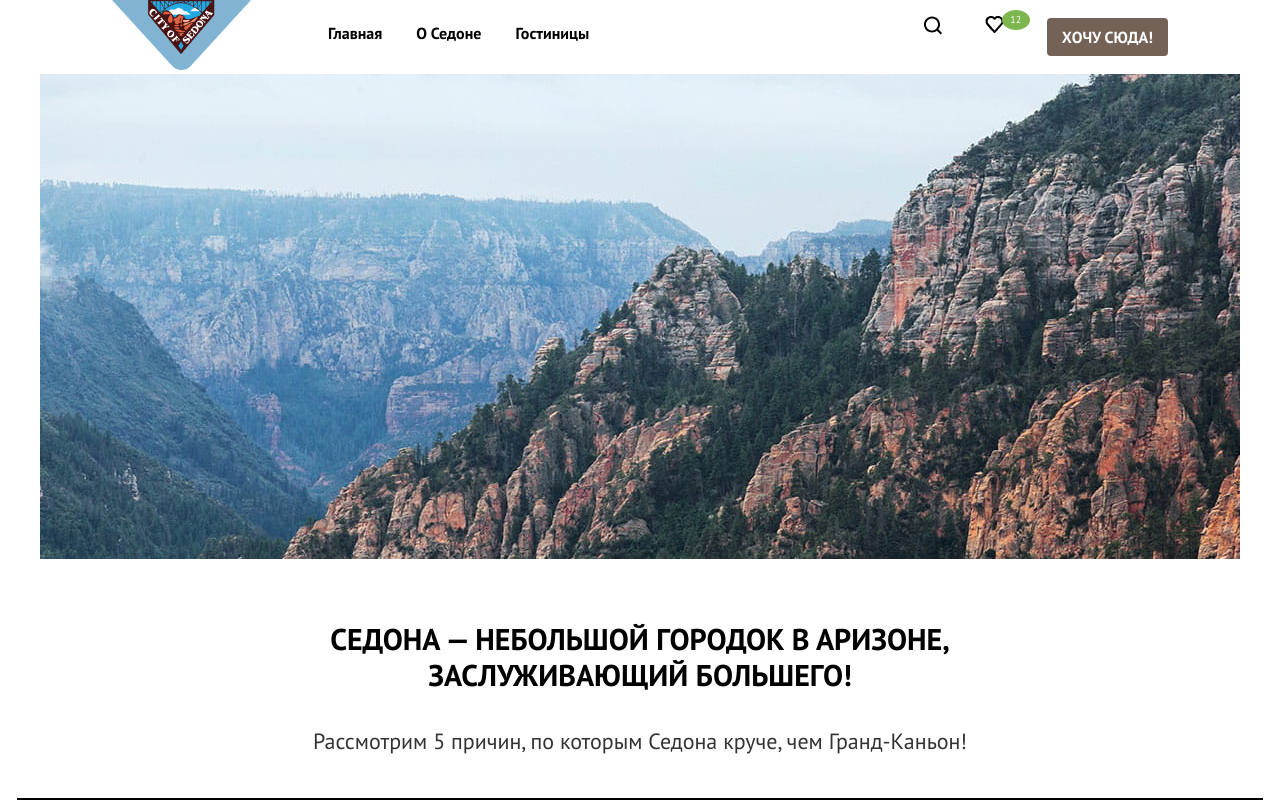
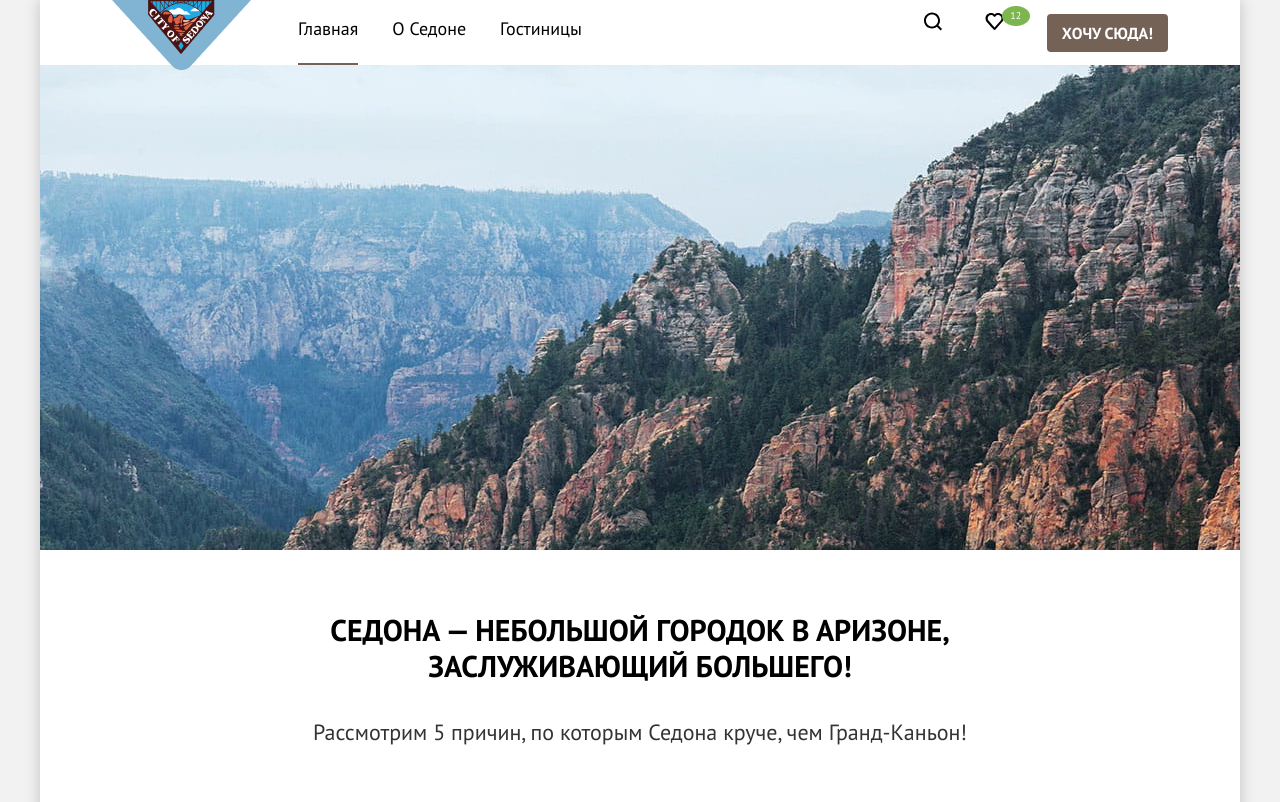
Before and after one commit to manyxinaanna1/sedona, a plain HTML site: page index.html in a window 1280 px wide. Shown: the top 802 px of the page. Drawn offline with Linux system fonts and the light colour scheme; files whose address does not match are found by name.

Commit message:
хедер

```diff
--- a/css/styles.css
+++ b/css/styles.css
@@ -18,21 +18,22 @@
     box-sizing: border-box;
 }
 
-html {
+.page {
   height: 100%;
+  color: #333333;
+  background-color: #f2f2f2;
+  font-family: "PT Sans", sans-serif;
+  font-size: 18px;
 }
 
 body {
-  font-family: "PT Sans", sans-serif;
-  margin: 0;
   display: flex;
   flex-direction: column;
-  background-color: #FFFFFF;
-  color: #000000;
+  width: 1200px;
   min-height: 100%;
-    width: 1200px;
   margin: 0 auto;
-
+  background-color: #ffffff;
+  box-shadow: 0 0 15px rgba(0, 0, 0, 0.2);
 }
 
 .visually-hidden {
@@ -46,22 +47,12 @@ margin: 0 auto;
   overflow: hidden;
 }
 
-ul, p, li, h1, h2, h3 {
-margin: 0;
-padding: 0;
-}
-
 img {
     max-width: 100%;
     height: auto;
 }
 
-.bold {
-  font-weight: 700;
-}
 /*navigation */
-
-
 
 .navigation {
   display: grid;
@@ -71,9 +62,14 @@ img {
   padding: 0 72px;
 }
 
-.logo_a {
-width: 139px;
-margin-right: 30px;
+.logo {
+  position: relative;
+  z-index: 1;
+  margin-bottom: -10px;
+}
+
+.logo-img {
+  display: block;
 }
 
 .navigation-list {
@@ -81,20 +77,18 @@ display: flex;
   flex-wrap: wrap;
   margin: 0;
   padding: 0;
-  width: 460px;
   list-style-type: none;
 }
 
 .navigation-link {
-padding: 20px 17px;
   display: block;
-  font-family: "PT Sans", sans-serif;
-  line-height: 26px;
-  font-weight: 700;
+  padding: 17px;
+  color: #000000;
+  text-decoration: none;
+}
 
-  color: #000000;
-
-  text-decoration: none;
+.navigation-item-active {
+  position: relative;
 }
 
 .navigation-item-active::after {
@@ -103,10 +97,8 @@ content: "";
   right: 17px;
   left: 17px;
   bottom: 0;
-
   height: 2px;
-
-  background-color: black;
+  background-color: #756257;
 }
 
 .additional-menu {
@@ -267,9 +259,7 @@ font-size: 16px;
 line-height: 20px;
 }
 /* Main */
-.main-index {
 
-}
 
 .main-container {
  flex-grow: 1;
@@ -285,7 +275,7 @@ line-height: 20px;
 .image_sedona {
 background: url("../img/index-background.jpg") no-repeat;
 min-height: 485px;
-margin-bottom:
+
 }
 
 
@@ -296,6 +286,7 @@ line-height: 36px;
 text-transform: uppercase;
 font-weight: 700;
 margin-bottom: 31px;
+
 }
 
 
@@ -809,7 +800,7 @@ list-style-type: none;
     text-align: center;
     text-decoration: none;
 }
-}
+
 
 .pagination-current {
 background: #F2F2F2;
--- a/index.html
+++ b/index.html
@@ -1,6 +1,6 @@
 
 <!DOCTYPE html>
-<html lang="ru">
+<html class="page" lang="ru">
   <head>
     <meta charset="utf-8">
     <title>Sedona</title>
@@ -10,9 +10,9 @@
   <body>
     <header class="page-header">
       <nav class="navigation">
-        <a class="logo_a">
-                  <img class="logo" src="img/logo.png" width="139" height="70" alt="Логотип Седона">
-                    </a>
+        <a class="logo">
+          <img class="logo-img" src="img/logo.png" width="139" height="70" alt="Логотип Седона">
+        </a>
         <ul class="navigation-list">
           <li class="navigation-item navigation-item-active">
 
@@ -28,8 +28,7 @@
 
         </ul>
         <div class="additional-menu">
-
-                <a class="additional-menu-link" href="#">
+         <a class="additional-menu-link" href="#">
                   <span class="visually-hidden">Поиск</span>
 		  <svg aria-hidden="true" focusable="false" width="20" height="19" viewBox="0 0 20 19" fill="none" xmlns="http://www.w3.org/2000/svg">
 <path d="M19.0257 17.05L15.3152 13.35C16.318 12.05 17.02 10.35 17.02 8.44995C17.02 4.04995 13.4098 0.449951 8.99732 0.449951C4.58483 0.449951 0.974609 4.14995 0.974609 8.54995C0.974609 12.95 4.58483 16.55 8.99732 16.55C10.8024 16.55 12.5072 15.95 13.9112 14.85L17.6217 18.55L19.0257 17.05ZM8.99732 14.55C5.68795 14.55 2.98029 11.85 2.98029 8.54995C2.98029 5.24995 5.68795 2.54995 8.99732 2.54995C12.3067 2.54995 15.0143 5.24995 15.0143 8.54995C15.0143 11.85 12.3067 14.55 8.99732 14.55Z" fill="black"/>
```
Also changed, not shown: 1 other file. Lines whose indentation alone changed are shown as unchanged.
